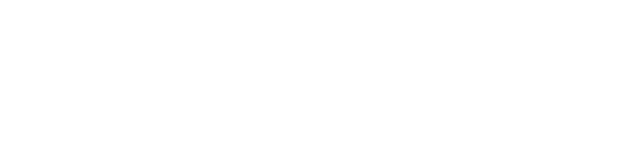
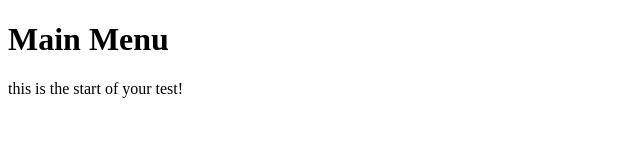
Before and after one commit to YonatanKBa-doh/test-repo, a plain HTML site: page index.html in a window 1280 px wide. Shown: the whole page, without its empty margins (0-640 px from the left). Drawn offline with Linux system fonts and the light colour scheme.

Commit message:
Added content to index.html

```diff
--- a/index.html
+++ b/index.html
@@ -5,5 +5,9 @@
     <meta name="viewport" content="width=device-width, initial-scale=1.0" />
     <title>Document</title>
   </head>
-  <body></body>
+  <body>
+
+    <h1> Main Menu</h1>
+    <p>this is the start of your test!</p>
+  </body>
 </html>
```
